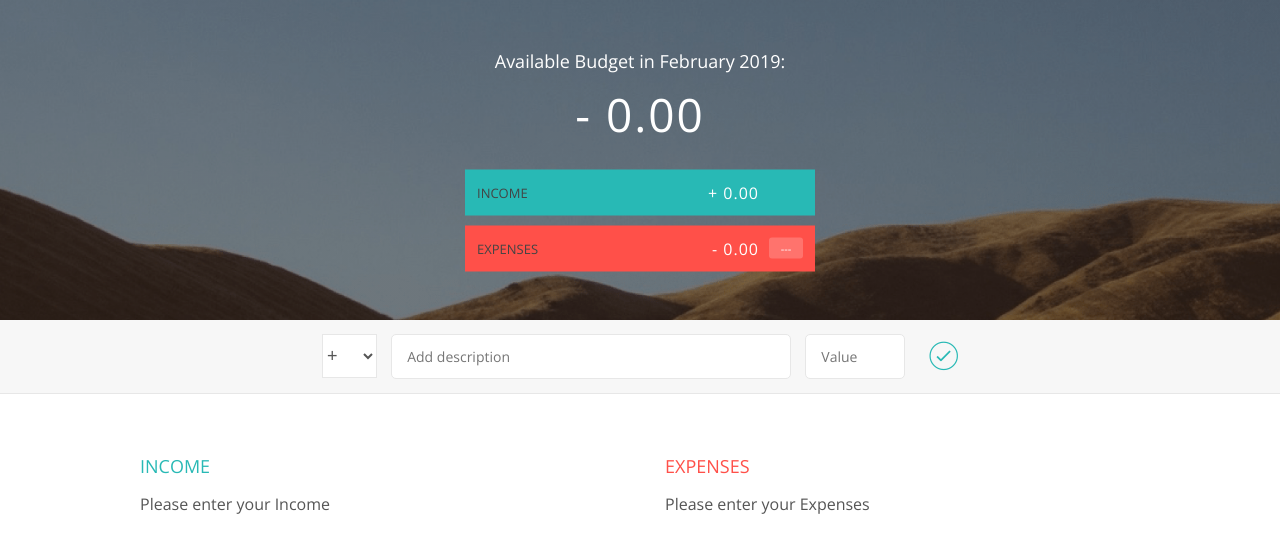
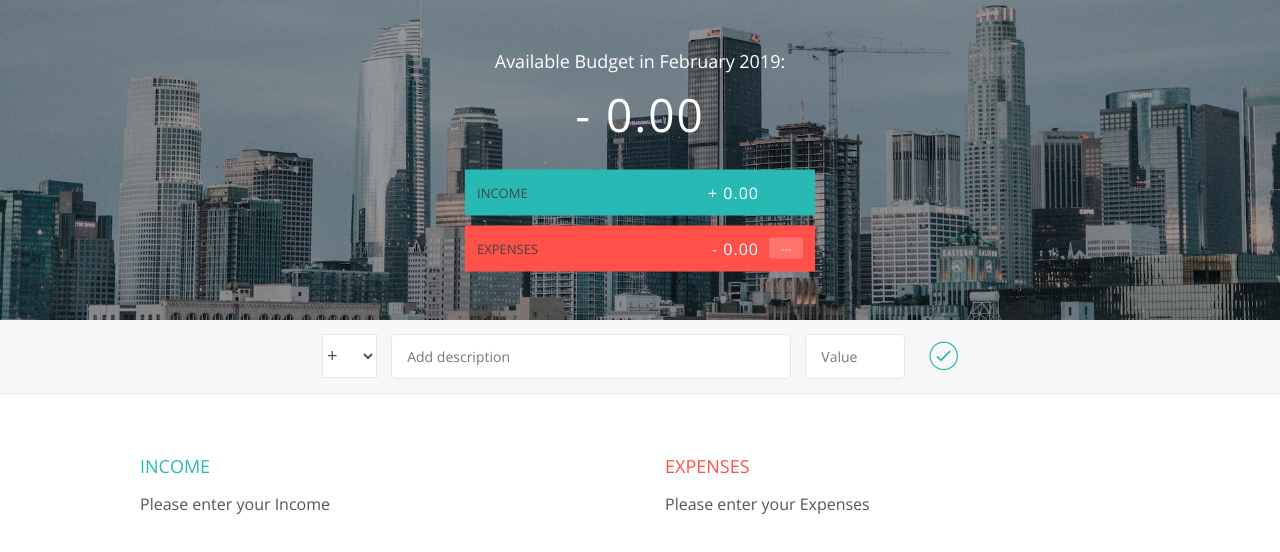
Before and after one commit to esther2180/budgety, a plain HTML site: page index.html in a window 1280 px wide. Drawn offline with nearby package versions, Linux system fonts and the light colour scheme.

Commit message:
Update background image

```diff
--- a/style.css
+++ b/style.css
@@ -33,7 +33,7 @@ body {
 
 .top {
     height: 40vh;
-    background-image: linear-gradient(rgba(0, 0, 0, 0.35), rgba(0, 0, 0, 0.35)), url(back.png);
+    background-image: linear-gradient(rgba(0, 0, 0, 0.35), rgba(0, 0, 0, 0.35)), url(back.jpg);
     background-size: cover;
     background-position: center;
     position: relative;
```
Also changed, not shown: back.jpg (added).
